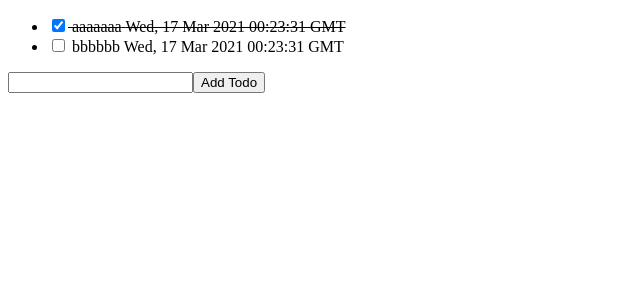
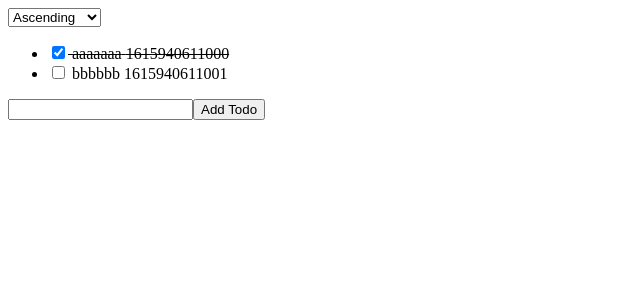
Before and after one commit to nosferatu500/todo_list_frontend, a React (Create React App) app: page / in a window 1280 px wide. Shown: the top 300 px of the page, without its empty margins (0-640 px from the left). Built offline with nearby package versions, Linux system fonts and the light colour scheme.

Commit message:
Sort by timestamp.

```diff
--- a/src/App.tsx
+++ b/src/App.tsx
@@ -4,19 +4,19 @@ import { AddTodoForm } from "./AddTodoForm";
 
 const initialTodos: Todo[] = [
   {
-    timestamp: new Date().toUTCString(),
+    timestamp: Date.now(),
     text: "aaaaaaa",
     complete: true,
   },
   {
-    timestamp: new Date().toUTCString(),
+    timestamp: Date.now() + 1,
     text: "bbbbbb",
     complete: false,
   },
 ];
 
 function App() {
-  const [todos, setTodos] = useState(initialTodos);
+  const [todos, setData] = useState(initialTodos);
 
   const toggleTodo = (selectedTodo: Todo) => {
     const newTodos = todos.map((todo) => {
@@ -30,20 +30,35 @@ function App() {
       return todo;
     });
 
-    setTodos(newTodos);
+    setData(newTodos);
   };
 
   const addTodo: AddTodo = (text: string) => {
     const newTodo = {
-      timestamp: new Date().toUTCString(),
+      timestamp: Date.now(),
       text,
       complete: false,
     };
-    setTodos([...todos, newTodo]);
+    setData([...todos, newTodo]);
+  };
+
+  const sortTodos: SortTodos = (sort: string) => {
+    const types: { [key: string]: number } = {
+      asc: 1,
+      desc: -1,
+    };
+    const sorted = [...todos].sort((a, b) =>
+      a.timestamp > b.timestamp ? types[sort] : -types[sort]
+    );
+    setData(sorted);
   };
 
   return (
     <>
+      <select onChange={(e) => sortTodos(e.target.value)}>
+        <option value="asc">Ascending</option>
+        <option value="desc">Descending</option>
+      </select>
       <TodoList todos={todos} toggleTodo={toggleTodo} />
       <AddTodoForm addTodo={addTodo} />
     </>
--- a/src/TodoList.tsx
+++ b/src/TodoList.tsx
@@ -11,7 +11,7 @@ export const TodoList: React.FC<Props> = ({ todos, toggleTodo }) => {
     <ul>
       {todos.map((todo) => (
         <TodoListItem
-          key={todo.timestamp}
+          key={todo.timestamp.toString()}
           todo={todo}
           toggleTodo={toggleTodo}
         />
--- a/src/TodoListItem.tsx
+++ b/src/TodoListItem.tsx
@@ -9,9 +9,11 @@ export const TodoListItem: React.FC<Props> = ({ todo, toggleTodo }) => {
   return (
     <li>
       <label
+        htmlFor="todoItem"
         style={{ textDecoration: todo.complete ? "line-through" : undefined }}
       >
         <input
+          id="todoItem"
           type="checkbox"
           checked={todo.complete}
           onClick={() => {
--- a/src/types.d.ts
+++ b/src/types.d.ts
@@ -1,9 +1,9 @@
 interface Todo {
-  timestamp: string;
+  timestamp: number;
   text: string;
   complete: boolean;
 }
 
 type ToggleTodo = (selectedTodo: Todo) => void;
-
 type AddTodo = (text: string) => void;
+type SortTodos = (sort: string) => void;
```
